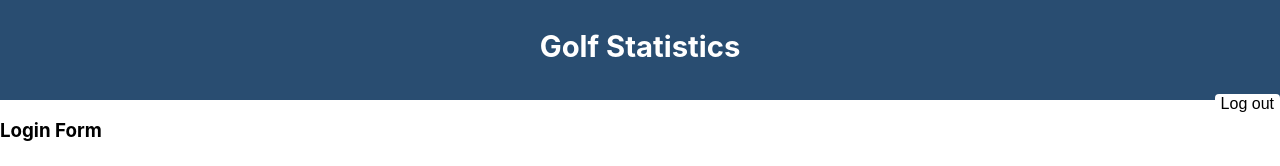
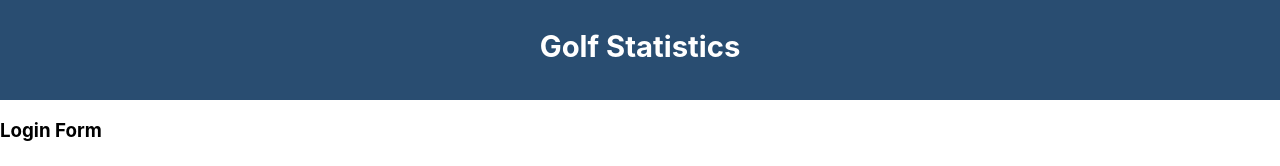
Before and after one commit to MatthewIczkowski/golf-statistics, a React (Create React App) app: page /login in a window 1280 px wide. Shown: the top 166 px of the page. Built offline with nearby package versions, Linux system fonts and the light colour scheme.

Commit message:
hide log out button until user authenticated

```diff
--- a/src/Components/Header.js
+++ b/src/Components/Header.js
@@ -2,6 +2,8 @@ import React from 'react'
 import { useNavigate } from 'react-router-dom';
 
 const Header = () => {
+  const authToken = sessionStorage.getItem('Auth Token');
+
   const handleLogout = () => {
     sessionStorage.removeItem('Auth Token');
     navigate('/login')
@@ -15,7 +17,7 @@ const Header = () => {
                 <h3>Golf Statistics</h3>
             </div>
             <div className="nav-buttons">
-              <button className="nav-button" onClick={handleLogout}>Log out</button>
+              {authToken && <button className="nav-button" onClick={handleLogout}>Log out</button>}
             </div>
 
         </nav>
--- a/src/Components/RegisterForm.js
+++ b/src/Components/RegisterForm.js
@@ -7,8 +7,8 @@ const RegisterForm = () => {
   const [firstName, setFirstName] = useState(null);
   const [lastName, setLastName] = useState(null);
   const [email, setEmail] = useState(null);
-  const [password,setPassword] = useState(null);
-  const [confirmPassword,setConfirmPassword] = useState(null);
+  const [password, setPassword] = useState(null);
+  const [confirmPassword, setConfirmPassword] = useState(null);
 
   const handleInputChange = (e) => {
     const {id , value} = e.target;
--- a/src/Pages/Dashboard.js
+++ b/src/Pages/Dashboard.js
@@ -4,7 +4,6 @@ import RoundForm from '../Components/RoundForm';
 import RoundTable from '../Components/RoundTable';
 
 function Dashboard() {
-
 
   const navigate = useNavigate();
 
```
